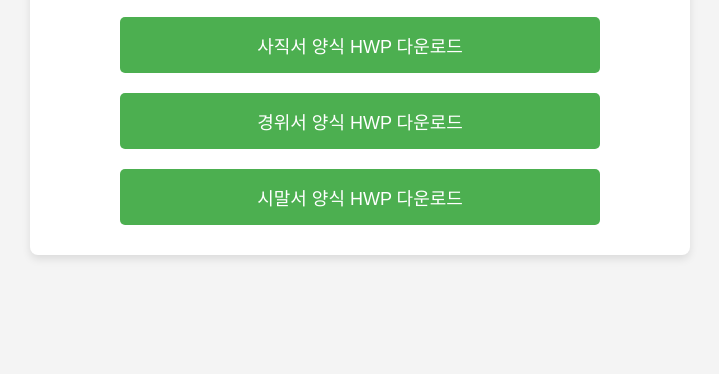
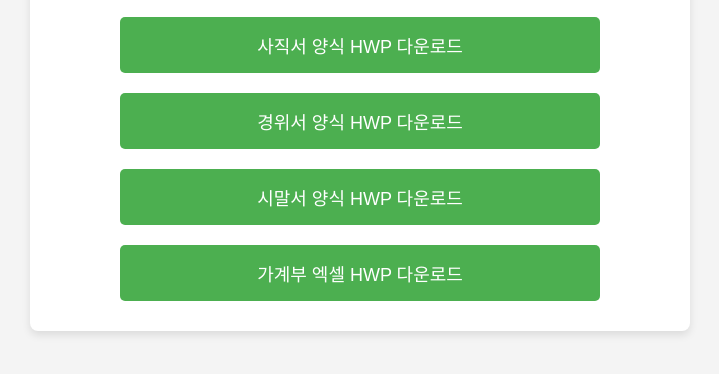
Before and after one commit to clubmbusan/official-docs-forms, a plain HTML site: page index.html in a window 1280 px wide. Shown: the part 166-540 px from the top of the page, without its empty margins (280-999 px from the left). Drawn offline with Linux system fonts and the light colour scheme.

Commit message:
Update index.html

```diff
--- a/index.html
+++ b/index.html
@@ -75,6 +75,11 @@
             <a href="https://raw.githubusercontent.com/clubmbusan/official-docs-forms/main/%EC%8B%9C%EB%A7%90%EC%84%9C.hwp" class="download-btn" download>
                 시말서 양식 HWP 다운로드
             </a>
+
+             <!-- 가계부 엑셀  다운로드 버튼 -->
+            <a href="https://raw.githubusercontent.com/clubmbusan/official-docs-forms/main/%EA%B0%80%EA%B3%84%EB%B6%80%20%EC%97%91%EC%85%80.xlsx" class="download-btn" download>
+                가계부 엑셀 HWP 다운로드
+            </a>
         </div>
     </div>
 </body>
```
